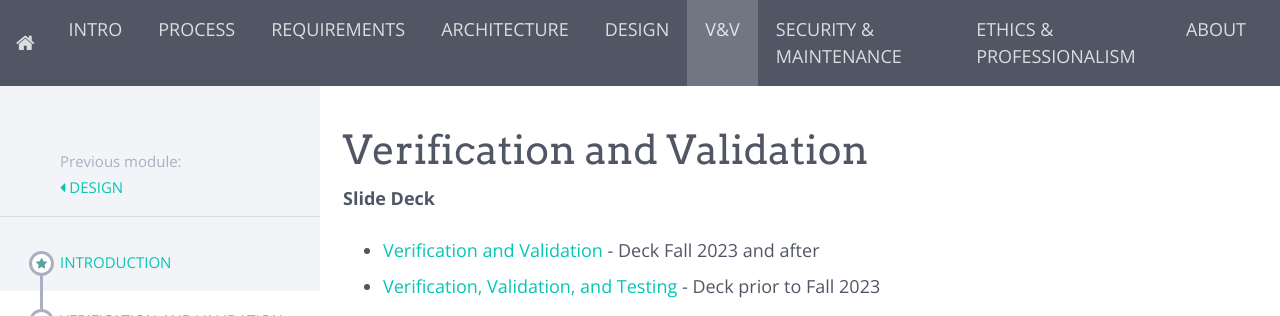
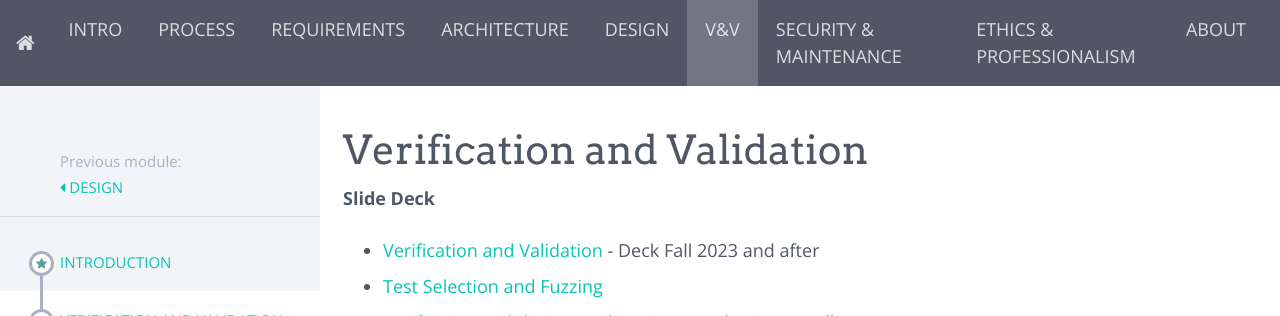
Before and after one commit to marksherriff/se-coursepack, a Jekyll site: the page built from modules/v&v/_posts/2021-05-02-v-and-v.md, in a window 1280 px wide and 900 px high, cut to the strip 0-316 px from the top of the window. Built offline with Jekyll 4.4.1, drawn with Linux system fonts in a browser that asks for light colours; nearby versions of some CDN libraries.

Commit message:
test selection slides

```diff
--- a/modules/v&v/_posts/2021-05-02-v-and-v.md
+++ b/modules/v&v/_posts/2021-05-02-v-and-v.md
@@ -6,6 +6,7 @@ title: Verification and Validation
 
 __Slide Deck__
 * [Verification and Validation](https://docs.google.com/presentation/d/1q7CP0WWkqKlWJDi7QTJL_mG4KETj0dpVtVv22FYiYEU/edit?usp=sharing) - Deck Fall 2023 and after
+* [Test Selection and Fuzzing](https://docs.google.com/presentation/d/11JKAYnf44r4rBSxt281YoaXxsh6WAQAgKjP9BWPWFd4/edit#slide=id.g2c548315ef8_0_927)
 * [Verification, Validation, and Testing](https://docs.google.com/presentation/d/1JsEaobhSsH4mptgx4A8pYDJB61cfzDlilKycQDX7lT8/edit?usp=sharing) - Deck prior to Fall 2023
 
 <iframe width="800" height="450" src="https://www.youtube.com/embed/zzCp6k5IcxU" frameborder="0" allow="accelerometer; autoplay; encrypted-media; gyroscope; picture-in-picture" allowfullscreen></iframe>
```
